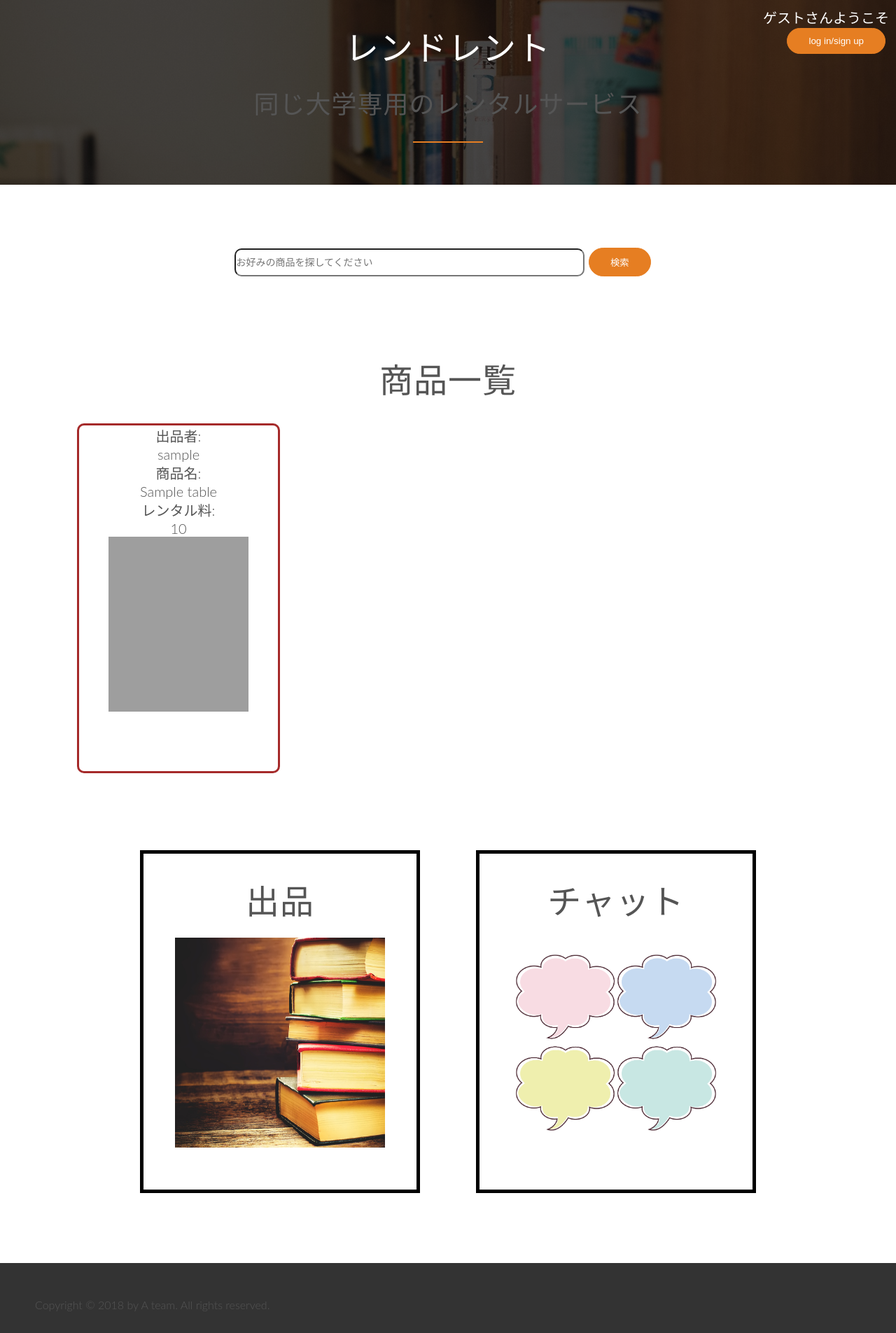
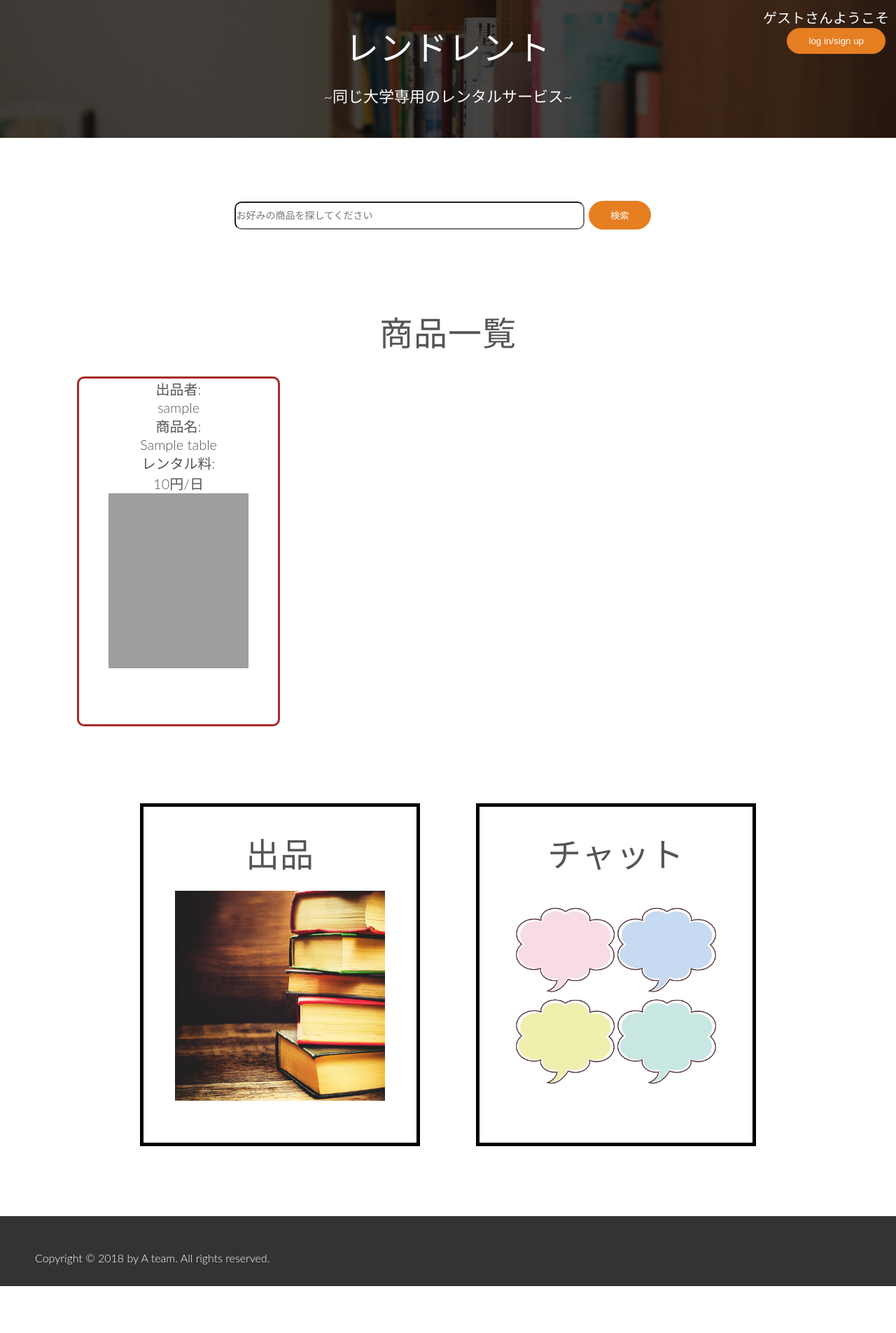
Before and after one commit to WataruKudo0914/web_eng, a Flask app: page /top_page in a window 1280 px wide. Shown: the whole page at 70% size. After the commit the page ends 1838 px from the top, so only its background shows below. Run offline with Flask 2, Linux system fonts and the light colour scheme; tables that the repository leaves empty hold one stand-in row (values such as "Sample post"); some libraries are stand-ins or nearby versions; grey boxes are pictures that could not be loaded.

Commit message:
subtle change
・種々な微調整

```diff
--- a/static/style_template.css
+++ b/static/style_template.css
@@ -267,6 +267,7 @@ footer {
     background-color: #333;
     padding: 50px;
     font-size: 80%;
+    color: white;
 }
 
 .footer-nav {
--- a/static/top_page.css
+++ b/static/top_page.css
@@ -1,6 +1,10 @@
 /* the whole page */
 h1{
   text-align: center;
+}
+
+h3{
+  color: white;
 }
 
 /* header */
--- a/templates/mypage.html
+++ b/templates/mypage.html
@@ -24,7 +24,7 @@
   <section class=posted_goods>
     <div class=clearfix>
       <div class=various_goods>
-        <h1>出品している商品一覧</h1>
+        <h1>あなたが出品している商品一覧</h1>
         {% for good in posted_goods %}
           <div class=one_good>
             <tr>
--- a/templates/top_page.html
+++ b/templates/top_page.html
@@ -19,7 +19,7 @@
         {% endif %}
       </div>
       <div class=sub_title>
-        <h2>同じ大学専用のレンタルサービス</h2>
+        <h3>~同じ大学専用のレンタルサービス~</h3>
       </div>
     </section>
 
@@ -75,7 +75,7 @@
         <td>商品名: </td><br>
         <td>{{good.goods_name}}</td><br>
         <td>レンタル料: </td><br>
-        <td>{{good.rental_fee}}</td><br>
+        <td>{{good.rental_fee}}円/日</td><br>
         <td><a href="/goods_detail/{{good.goods_id}}"><img src={{good.filepath1}}/ width=200px height=250px ></a></td>
         <br>
       </tr>
```
Also changed, not shown: static/DeepLearning.png.
